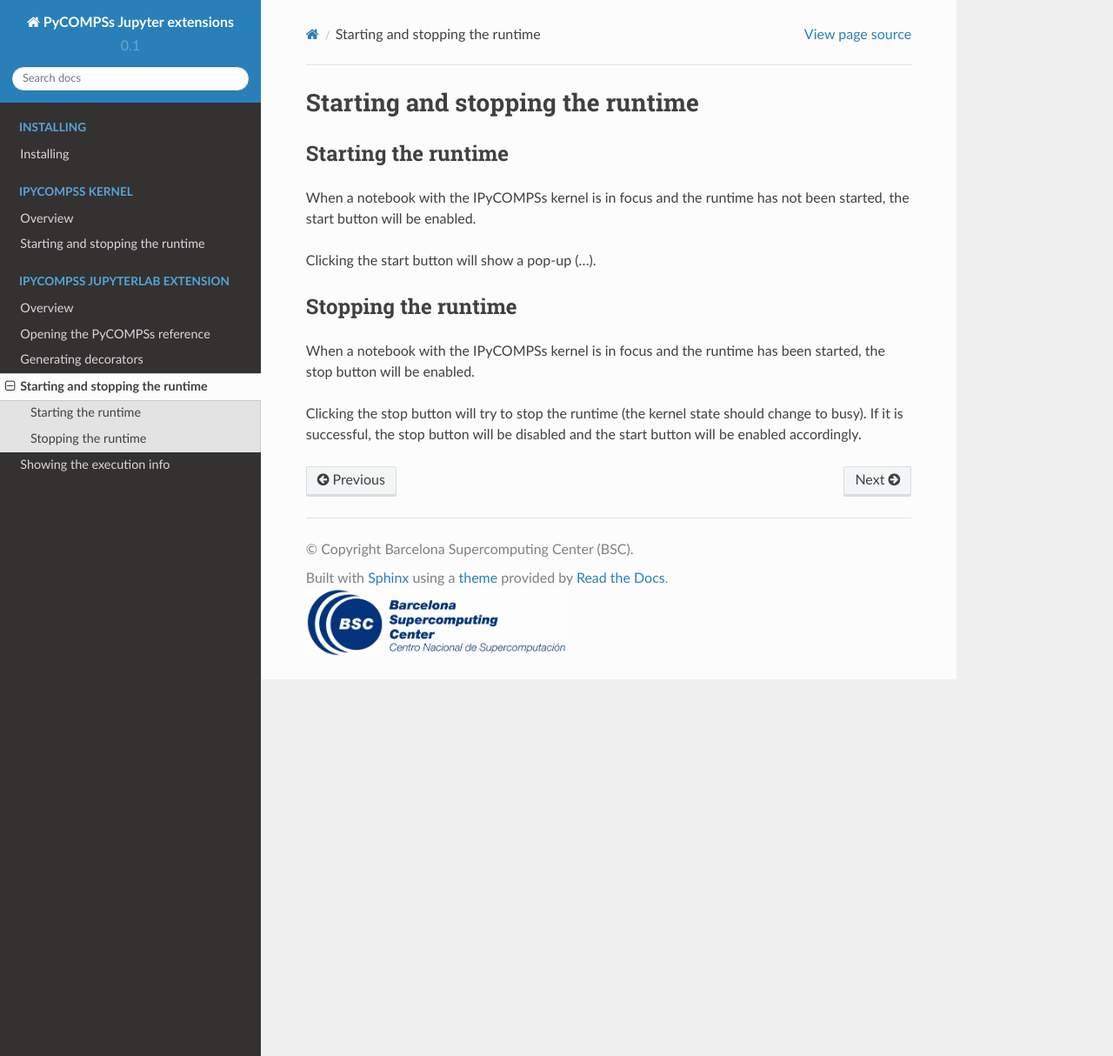
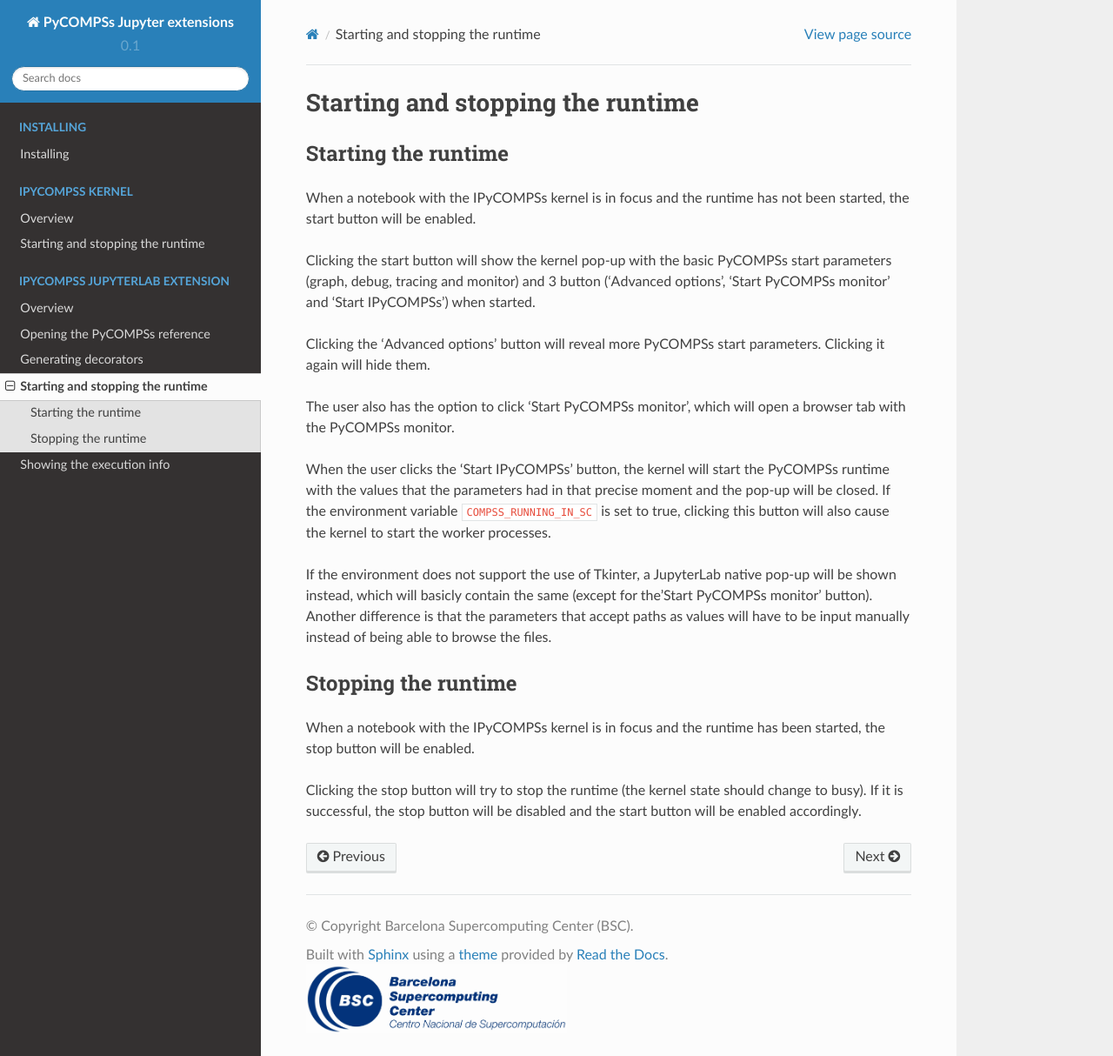
Before and after one commit to bsc-wdc/jupyter-extension, a Sphinx documentation site: the page built from docs/source/pycompss_jupyterlab_extension/start_stop.rst, in a window 1280 px wide and 1214 px high. Shown: the whole window at 87% size. Built offline with Sphinx 7.4.7 and the Read the Docs theme 2.0.0, drawn with Linux system fonts in a browser that asks for light colours.

Commit message:
Update start docs

```diff
--- a/docs/source/pycompss_jupyterlab_extension/start_stop.rst
+++ b/docs/source/pycompss_jupyterlab_extension/start_stop.rst
@@ -7,7 +7,25 @@
 When a notebook with the IPyCOMPSs kernel is in focus and the runtime has not been started,
 the start button will be enabled.
 
-Clicking the start button will show a pop-up (...).
+Clicking the start button will show the kernel pop-up with the basic PyCOMPSs start parameters
+(graph, debug, tracing and monitor) and 3 button ('Advanced options', 'Start PyCOMPSs monitor'
+and 'Start IPyCOMPSs') when started.
+
+Clicking the 'Advanced options' button will reveal more PyCOMPSs start parameters. Clicking
+it again will hide them.
+
+The user also has the option to click 'Start PyCOMPSs monitor', which will open a browser
+tab with the PyCOMPSs monitor.
+
+When the user clicks the 'Start IPyCOMPSs' button, the kernel will start the PyCOMPSs runtime
+with the values that the parameters had in that precise moment and the pop-up will be closed.
+If the environment variable ``COMPSS_RUNNING_IN_SC`` is set to true, clicking this button will
+also cause the kernel to start the worker processes.
+
+If the environment does not support the use of Tkinter, a JupyterLab native pop-up will be
+shown instead, which will basicly contain the same (except for the'Start PyCOMPSs monitor'
+button). Another difference is that the parameters that accept paths as values will have to
+be input manually instead of being able to browse the files.
 
 Stopping the runtime
 --------------------
```
Also changed, not shown: docs/source/pycompss_jupyter_kernel/start_stop.rst (+4 -3 lines).
